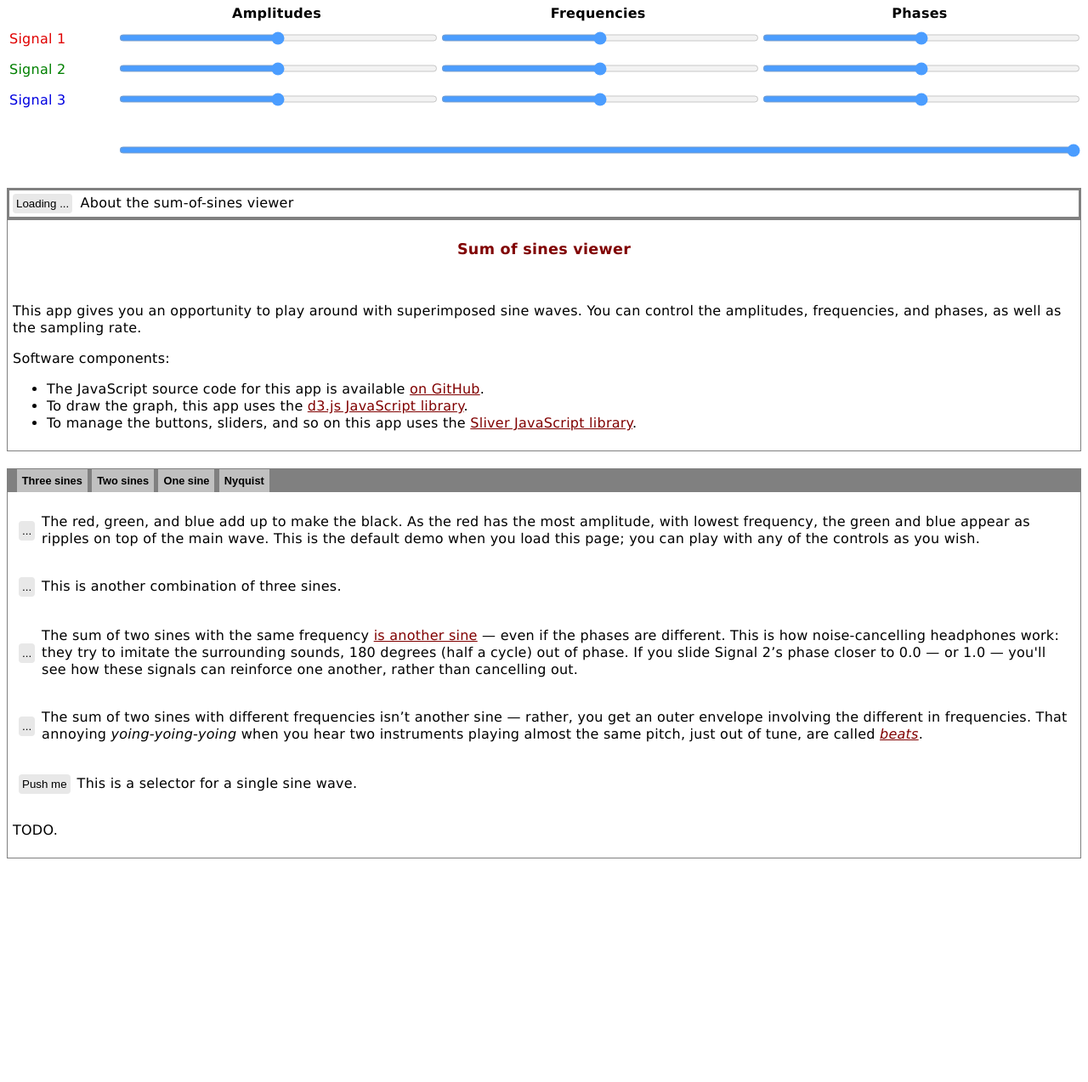
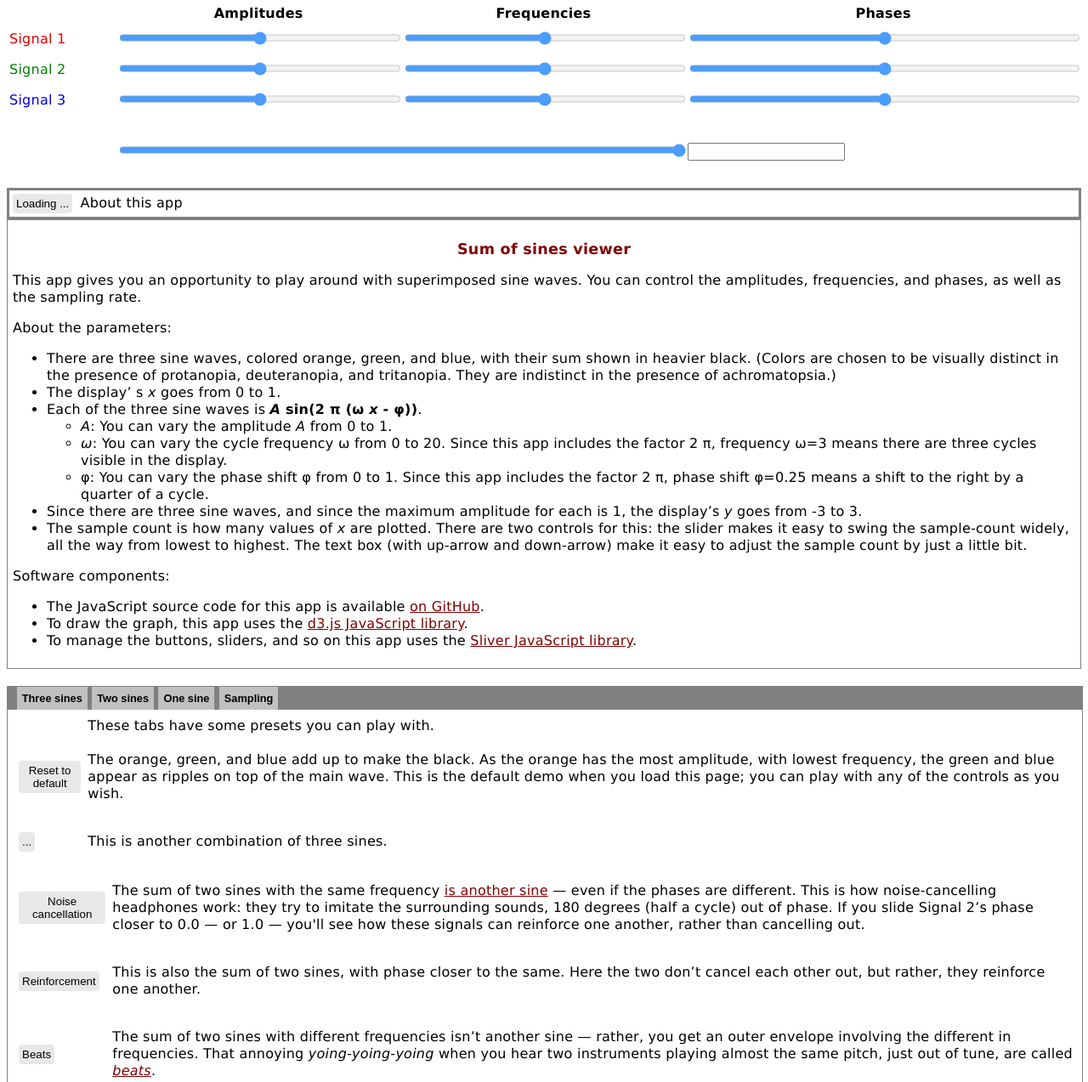
Before and after one commit to johnkerl/sum-of-sines-viewer, a plain HTML site: page index.html in a window 1280 px wide. Shown: the part 104-1377 px from the top of the page at 85% size. Before the commit the page ends 1122 px from the top, so only its background shows below. Drawn offline with nearby package versions, Linux system fonts and the light colour scheme.

Commit message:
math info

```diff
--- a/index.html
+++ b/index.html
@@ -200,7 +200,6 @@ For offline development:
 
 <!-- ................................................................ -->
 <!-- Sliders -->
-<div style="width: 100%">
 
 <table style="width:100%">
   <tr>
@@ -285,20 +284,21 @@ For offline development:
 
   <tr>
     <td> &nbsp; </td>
-      <td colspan=3>
+    <td colspan=2>
       <input type="range" id="sample_count_slider" class="range-slider" min="0" max="1000" value="1000">
     </td>
+    <td> <input type="number" id="sample_count_range_input"/> </td>
   </tr>
 
   <tr>
     <td> &nbsp; </td>
-      <td colspan=3>
+    <td> &nbsp; </td>
+    <td colspan=2>
       <span id="sample_count_value_display"> </span>
     </td>
   </tr>
 
 </table>
-</div>
 
 <!-- ................................................................ -->
 <!-- About this app -->
@@ -306,7 +306,7 @@ For offline development:
   <div style="border:3px solid gray">
     <span>
       <button class="general" id="about_this_app_expander_button"> Loading ... </button>
-      About the sum-of-sines viewer
+      About this app
     </span>
   </div>
 
@@ -316,12 +316,56 @@ For offline development:
   <div id="about_this_app_expanded_content" style="border: 1px solid gray" class="element-under-tab">
 
     <h1> Sum of sines viewer </h1>
-    <br>
 
     <p>
     This app gives you an opportunity to play around with superimposed sine waves. You can control the
     amplitudes, frequencies, and phases, as well as the sampling rate.
     </p>
+
+    <p>About the parameters:</p>
+    <ul>
+
+      <li>
+        There are three sine waves, colored orange, green, and blue, with their sum shown in heavier black.
+        (Colors are chosen to be visually distinct in the presence of protanopia, deuteranopia, and
+        tritanopia.  They are indistinct in the presence of achromatopsia.)
+      </li>
+
+      <li>
+        The display&rsquo; s <i>x</i> goes from 0 to 1.
+      </li>
+
+      <li>
+        Each of the three sine waves is <b><i>A</i> sin(2 &pi; (&omega; <i>x</i> - &phi;))</b>.
+
+        <ul>
+          <li><i>A</i>:
+            You can vary the amplitude <i>A</i> from 0 to 1.
+          </li>
+          <li><i>&omega;</i>:
+            You can vary the cycle frequency &omega; from 0 to 20.
+            Since this app includes the factor 2 &pi;, frequency &omega;=3 means
+            there are three cycles visible in the display.
+          </li>
+          <li>&phi;:
+            You can vary the phase shift &phi; from 0 to 1. Since this app includes the factor 2 &pi;,
+            phase shift &phi;=0.25 means a shift to the right by a quarter of a cycle.
+          </li>
+        </ul>
+      </li>
+
+      <li>
+        Since there are three sine waves, and since the maximum amplitude for each is 1, the display&rsquo;s
+        <i>y</i> goes from -3 to 3.
+      </li>
+
+      <li>
+        The sample count is how many values of <i>x</i> are plotted. There are two controls for this:
+        the slider makes it easy to swing the sample-count widely, all the way from lowest to highest.
+        The text box (with up-arrow and down-arrow) make it easy to adjust the sample count by just a little bit.
+      </li>
+
+    </ul>
 
     <p>Software components:</p>
 
@@ -351,7 +395,7 @@ For offline development:
 
 <!-- ................................................................ -->
 <!-- Tabs for demos -->
-<div class="tab-container">
+<div class="tab-container" style="width:100%">
 
   <div>
     <div class="flex-container" style="background-color: #808080">
@@ -359,7 +403,7 @@ For offline development:
       <button class="tab" id="three_sines_tab_button"> Three sines</button>
       <button class="tab" id="two_sines_tab_button"> Two sines</button>
       <button class="tab" id="one_sine_tab_button"> One sine</button>
-      <button class="tab" id="nyquist_sampling_tab_button"> Nyquist</button>
+      <button class="tab" id="sampling_tab_button"> Sampling</button>
     </div>
   </div>
 
@@ -368,15 +412,25 @@ For offline development:
     <div id="three_sines_tab_content">
 
       <table>
+
         <tr>
           <td>
-            <button id="set_params_default_button"> ... </button>
+            &nbsp;
           </td>
           <td>
-            <p> The red, green, and blue add up to make the black. As the red has the most amplitude, with lowest
-            frequency, the green and blue appear as ripples on top of the main wave.
-            This is the default demo when you load this page; you can play with any of the controls as
-            you wish.
+            These tabs have some presets you can play with.
+          </td>
+        </tr>
+
+        <tr>
+          <td>
+            <button id="set_params_default_button"> Reset to default </button>
+          </td>
+          <td>
+            <p> The orange, green, and blue add up to make the black. As the orange has the most
+            amplitude, with lowest frequency, the green and blue appear as ripples on top of the
+            main wave.  This is the default demo when you load this page; you can play with any of
+            the controls as you wish.
             </p>
           </td>
         </tr>
@@ -395,9 +449,10 @@ For offline development:
 
     <div id="two_sines_tab_content">
       <table>
+
         <tr>
           <td>
-            <button id="set_params_noise_cancellation_button"> ... </button>
+            <button id="set_params_noise_cancellation_button"> Noise cancellation </button>
           </td>
           <td>
             <p> The sum of two sines with the same frequency
@@ -411,7 +466,16 @@ For offline development:
 
         <tr>
           <td>
-            <button id="set_params_beats_button"> ... </button>
+            <button id="set_params_reinforcement_button"> Reinforcement</button>
+          </td>
+          <td>
+            <p> This is also the sum of two sines, with phase closer to the same. Here the two don&rsquo;t
+            cancel each other out, but rather, they reinforce one another.
+          </td>
+        </tr>
+        <tr>
+          <td>
+            <button id="set_params_beats_button"> Beats </button>
           </td>
           <td>
             <p> The sum of two sines with different frequencies isn&rsquo;t another sine &mdash;
@@ -421,6 +485,7 @@ For offline development:
             <i>beats</i></a>.</p>
           </td>
         </tr>
+
       </table>
     </div>
 
@@ -458,6 +523,7 @@ For offline development:
 import {
   Button,
   GenericElement,
+  IntRangeInput,
   NButtonSwitcher,
   OneButtonSwitcher,
   RangeSlider,
@@ -620,6 +686,16 @@ class App {
     )
   }
 
+  setReinforcement() {
+    this.updateFromNewSineParams(
+      {
+        "y1": { "ampl": 1.0, "freq": 4.0, "phz": 0.0, },
+        "y2": { "ampl": 1.0, "freq": 4.0, "phz": 0.04, },
+        "y3": { "ampl": 0.0, "freq": 0.0, "phz": 0.0, },
+      }
+    )
+  }
+
   setBeats() {
     this.updateFromNewSineParams(
       {
@@ -685,7 +761,7 @@ class App {
         .attr("cx", function (d) { return x_axis(d.x); } )
         .attr("cy", function (d) { return y_axis(d.y1); } )
         .attr("r", 1.0)
-        .style("fill", "#e00000")
+        .style("fill", "#ff7f50")
 
     svg.append('g')
       .selectAll("dot")
@@ -820,10 +896,26 @@ class App {
       this.state.n,
       this.state.data_bounds.n.max,
       (event) => {
-        this.state.n = this.elements.sample_count_slider.get()
-        this.updateDisplayFromState
+        let n = this.elements.sample_count_slider.get()
+        this.state.n = n
+        this.elements.sample_count_range_input.set(n)
+        this.updateDisplayFromState()
       },
       "sample_count_value_display",
+    )
+
+    // Sample-count range input
+    this.elements.sample_count_range_input = new IntRangeInput(
+        "sample_count_range_input",
+        this.DEFAULT_N, // default
+        this.state.data_bounds.n.min, // min settable
+        this.state.data_bounds.n.max, // max settable
+        (event) => {
+          let n = this.elements.sample_count_range_input.get()
+          this.state.n = n
+          this.elements.sample_count_slider.set(n)
+          this.updateDisplayFromState()
+        },
       )
 
     // ----------------------------------------------------------------
@@ -846,7 +938,7 @@ class App {
 
     this.elements.set_params_default_button = new Button(
       "set_params_default_button",
-      "Reset to default",
+      null, // use HTML
       (event) => { this.setThreeSines() },
     )
 
@@ -858,13 +950,19 @@ class App {
 
     this.elements.set_params_noise_cancellation_button = new Button(
       "set_params_noise_cancellation_button",
-      "Noise cancellation",
+      null, // use HTML
       (event) => { this.setNoiseCancellation() },
+    )
+
+    this.elements.set_params_reinforcement_button = new Button(
+      "set_params_reinforcement_button",
+      null, // use HTML
+      (event) => { this.setReinforcement() },
     )
 
     this.elements.set_params_beats_button = new Button(
       "set_params_beats_button",
-      "Beats",
+      null, // use HTML
       (event) => { this.setBeats() },
     )
 
@@ -888,7 +986,7 @@ class App {
           "items": [
             new GenericElement("two_sines_tab_content"),
           ],
-          "callback": (event) => { this.setBeats() },
+          "callback": (event) => { this.setNoiseCancellation() },
         },
         "one_sine_tab_button": {
           "text": null, // Use HTML
@@ -897,7 +995,7 @@ class App {
           ],
           "callback": (event) => { this.setSingleSine() },
         },
-        "nyquist_sampling_tab_button": {
+        "sampling_tab_button": {
           "text": null, // Use HTML
           "items": [
             new GenericElement("nyquist_sampling_tab_content"),
```
Lines whose indentation alone changed are shown as unchanged.
